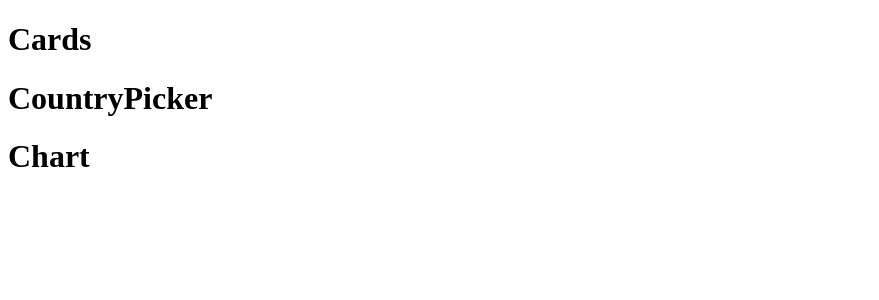
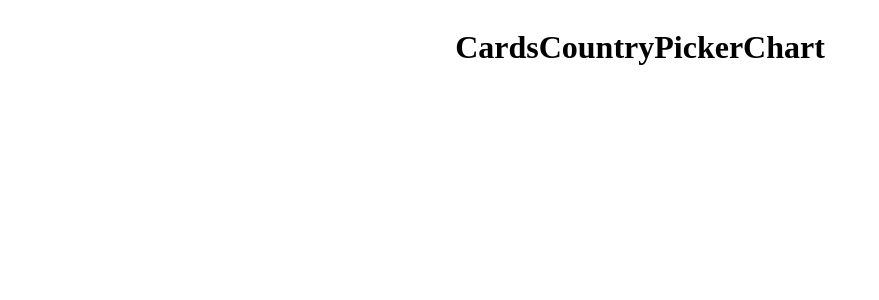
Before and after one commit to kk77777/covid19-statistics, a React (Create React App) app: page / in a window 1280 px wide. Shown: the top 300 px of the page, without its empty margins (0-879 px from the left). Built offline with nearby package versions, Linux system fonts and the light colour scheme.

Commit message:
creating and importing app.module.css

```diff
--- a/src/App.js
+++ b/src/App.js
@@ -3,11 +3,12 @@
 import Cards from './components/Cards/Cards';
 import CountryPicker from './components/CountryPicker/CountryPicker';
 import Chart from './components/Chart/Chart';
+import styles from './App.module.css';
 
 export class App extends Component {
   render() {
     return (
-      <div>
+      <div className={styles.container}>
         <Cards />
         <CountryPicker />
         <Chart />
--- /dev/null
+++ b/src/App.module.css
@@ -0,0 +1,5 @@
+.container {
+  display: flex;
+  align-items: center;
+  justify-content: center;
+}
```
